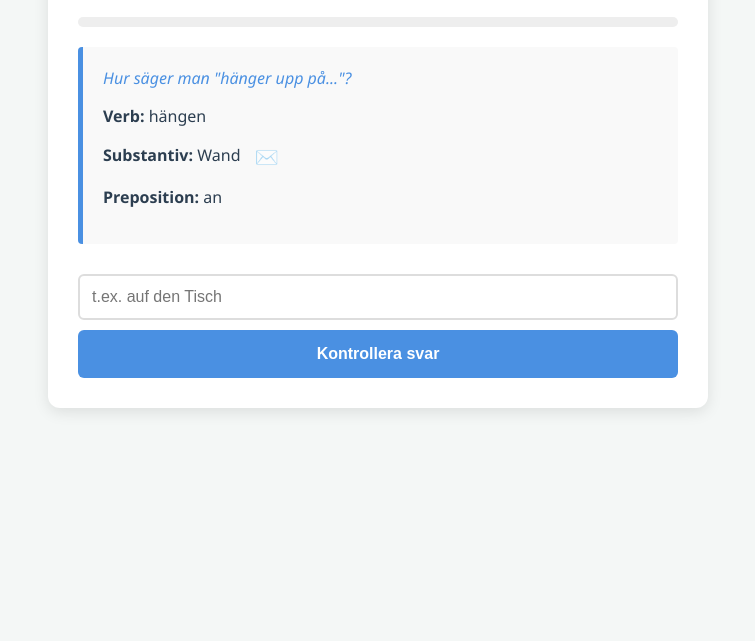
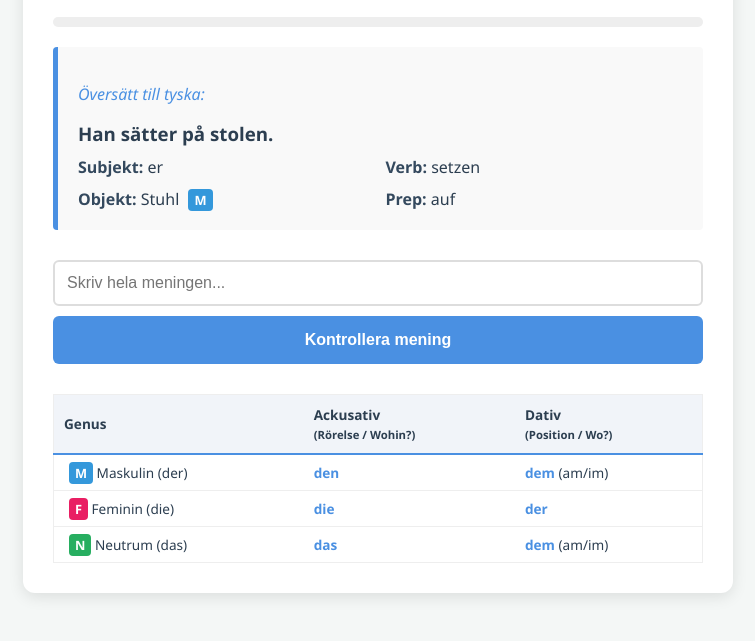
Before and after one commit to gredemo/v-xelprepositioner_m-bler, a plain HTML site: page index.html in a window 1280 px wide. Shown: the part 159-800 px from the top of the page, without its empty margins (262-1017 px from the left). Drawn offline with Linux system fonts and the light colour scheme.

Commit message:
Lagt till grammatiktabell

```diff
--- a/index.html
+++ b/index.html
@@ -3,97 +3,165 @@
 <head>
     <meta charset="UTF-8">
     <meta name="viewport" content="width=device-width, initial-scale=1.0">
-    <title>Tyska Växelprepositioner</title>
+    <title>Tyska Meningar - Växelprepositioner</title>
     <style>
         :root { --primary: #4a90e2; --success: #2ecc71; --error: #e74c3c; --bg: #f4f7f6; --text: #2c3e50; }
         body { font-family: 'Segoe UI', sans-serif; background-color: var(--bg); color: var(--text); display: flex; justify-content: center; padding: 20px; }
-        .container { background: white; padding: 30px; border-radius: 12px; box-shadow: 0 4px 15px rgba(0,0,0,0.1); max-width: 600px; width: 100%; }
+        .container { background: white; padding: 30px; border-radius: 12px; box-shadow: 0 4px 15px rgba(0,0,0,0.1); max-width: 650px; width: 100%; }
         h1 { text-align: center; color: var(--primary); margin-bottom: 5px; }
         .sub-header { text-align: center; font-size: 0.9rem; margin-bottom: 20px; color: #7f8c8d; }
+
         .progress-container { background: #eee; border-radius: 10px; height: 10px; margin: 20px 0; overflow: hidden; }
         #progress-bar { background: var(--success); width: 0%; height: 100%; transition: width 0.3s; }
-        .task-card { background: #f9f9f9; border-left: 5px solid var(--primary); padding: 20px; margin: 20px 0; border-radius: 4px; position: relative; }
-        .hint-icon { cursor: pointer; font-size: 1.2rem; margin-left: 10px; vertical-align: middle; opacity: 0.6; }
+
+        .task-card { background: #f9f9f9; border-left: 5px solid var(--primary); padding: 20px; margin: 20px 0; border-radius: 4px; }
+        .genus-tag { padding: 2px 6px; border-radius: 4px; font-size: 0.8rem; font-weight: bold; margin-left: 5px; color: white; }
+        .m { background: #3498db; } .f { background: #e91e63; } .n { background: #27ae60; }
+
         input[type="text"] { width: 100%; padding: 12px; margin: 10px 0; border: 2px solid #ddd; border-radius: 6px; font-size: 16px; box-sizing: border-box; }
         button { width: 100%; padding: 15px; background: var(--primary); color: white; border: none; border-radius: 6px; cursor: pointer; font-size: 16px; font-weight: bold; }
+
         .feedback { margin-top: 15px; padding: 15px; border-radius: 6px; display: none; text-align: center; font-weight: bold; }
-        .instruction-text { font-style: italic; color: var(--primary); margin-bottom: 10px; display: block; }
+        .info-grid { display: grid; grid-template-columns: 1fr 1fr; gap: 10px; margin-top: 10px; }
+        .label { font-weight: bold; color: #34495e; }
+
+        /* Grammatik-tabell */
+        .grammar-table { width: 100%; margin-top: 30px; border-collapse: collapse; font-size: 0.85rem; background: #fff; border: 1px solid #eee; }
+        .grammar-table th { background: #f1f4f9; padding: 10px; text-align: left; border-bottom: 2px solid var(--primary); }
+        .grammar-table td { padding: 8px 10px; border-bottom: 1px solid #eee; }
+        .case-label { font-weight: bold; color: var(--primary); }
     </style>
 </head>
 <body>
 
 <div class="container">
-    <h1>🇩🇪 Wechselpräpositionen</h1>
-    <p class="sub-header">Träna på rätt kasus och artikel</p>
+    <h1>🇩🇪 Satzbau-Trainer</h1>
+    <p class="sub-header">Bygg hela meningen med rätt böjning och kasus</p>
 
     <div class="progress-container"><div id="progress-bar"></div></div>
 
     <div id="quiz-area">
         <div class="task-card">
-            <span class="instruction-text" id="quest-text">Hur säger man...</span>
-            <p><strong>Verb:</strong> <span id="verb-display">-</span></p>
-            <p><strong>Substantiv:</strong> <span id="noun-display">-</span> <span class="hint-icon" onclick="showHint()">✉️</span></p>
-            <p><strong>Preposition:</strong> <span id="prep-display">-</span></p>
+            <p style="font-style: italic; color: var(--primary);">Översätt till tyska:</p>
+            <h3 id="quest-text" style="margin: 10px 0;">Laddar...</h3>
+
+            <div class="info-grid">
+                <div><span class="label">Subjekt:</span> <span id="subj-display">-</span></div>
+                <div><span class="label">Verb:</span> <span id="verb-display">-</span></div>
+                <div><span class="label">Objekt:</span> <span id="noun-display">-</span> <span id="genus-display"></span></div>
+                <div><span class="label">Prep:</span> <span id="prep-display">-</span></div>
+            </div>
         </div>
 
-        <input type="text" id="user-answer" placeholder="t.ex. auf den Tisch" autocomplete="off">
-        <button id="submit-btn" onclick="checkAnswer()">Kontrollera svar</button>
+        <input type="text" id="user-answer" placeholder="Skriv hela meningen..." autocomplete="off">
+        <button onclick="checkAnswer()">Kontrollera mening</button>
         <div id="feedback" class="feedback"></div>
     </div>
+
+    <table class="grammar-table">
+        <thead>
+            <tr>
+                <th>Genus</th>
+                <th>Ackusativ <br><small>(Rörelse / Wohin?)</small></th>
+                <th>Dativ <br><small>(Position / Wo?)</small></th>
+            </tr>
+        </thead>
+        <tbody>
+            <tr>
+                <td><span class="genus-tag m">M</span> Maskulin (der)</td>
+                <td><span class="case-label">den</span></td>
+                <td><span class="case-label">dem</span> (am/im)</td>
+            </tr>
+            <tr>
+                <td><span class="genus-tag f">F</span> Feminin (die)</td>
+                <td><span class="case-label">die</span></td>
+                <td><span class="case-label">der</span></td>
+            </tr>
+            <tr>
+                <td><span class="genus-tag n">N</span> Neutrum (das)</td>
+                <td><span class="case-label">das</span></td>
+                <td><span class="case-label">dem</span> (am/im)</td>
+            </tr>
+        </tbody>
+    </table>
 </div>
 
 <script>
-    // Logiska kombinationer för att undvika "hänga upp ett skrivbord"
+    const pronouns = [
+        { de: "ich", ending: "e", sv: "Jag" },
+        { de: "du", ending: "st", sv: "Du" },
+        { de: "er", ending: "t", sv: "Han" },
+        { de: "wir", ending: "en", sv: "Vi" },
+        { de: "ihr", ending: "t", sv: "Ni" }
+    ];
+
     const scenarios = [
-        { v: "stellen", v_sv: "ställer", prep: "auf", n: "Schreibtisch", g: "m", c: "A" },
-        { v: "stehen", v_sv: "står", prep: "auf", n: "Teppich", g: "m", c: "D" },
-        { v: "legen", v_sv: "lägger", prep: "på", prep_de: "auf", n: "Bett", g: "n", c: "A" },
-        { v: "liegen", v_sv: "ligger", prep: "på", prep_de: "auf", n: "Sofa", g: "n", c: "D" },
-        { v: "hängen", v_sv: "hänger upp", prep: "på", prep_de: "an", n: "Wand", g: "f", c: "A" }, // Wand tillagd för logik
-        { v: "hängen", v_sv: "hänger (är på)", prep: "på", prep_de: "an", n: "Bild", g: "n", c: "D" },
-        { v: "setzen", v_sv: "sätter (sig)", prep: "på", prep_de: "auf", n: "Stuhl", g: "m", c: "A" },
-        { v: "sitzen", v_sv: "sitter", prep: "på", prep_de: "Sessel", g: "m", c: "D", prep_de: "in" },
-        { v: "stellen", v_sv: "ställer", prep: "i", prep_de: "in", n: "Schrank", g: "m", c: "A" },
-        { v: "stehen", v_sv: "står", prep: "i", prep_de: "in", n: "Regal", g: "n", c: "D" },
-        { v: "legen", v_sv: "lägger", prep: "på", prep_de: "auf", n: "Kommode", g: "f", c: "A" },
-        { v: "sein", v_sv: "är", prep: "under", prep_de: "unter", n: "Tisch", g: "m", c: "D" },
-        { v: "stellen", v_sv: "ställer", prep: "bredvid", prep_de: "neben", n: "Fernseher", g: "m", c: "A" },
-        { v: "liegen", v_sv: "ligger", prep: "på", prep_de: "auf", n: "Kissen", g: "n", c: "D" }
+        { v: "stell", inf: "stellen", prep: "auf", n: "Tisch", g: "m", c: "A", sv: "ställer på bordet" },
+        { v: "leg", inf: "legen", prep: "in", n: "Bett", g: "n", c: "A", sv: "lägger i sängen" },
+        { v: "häng", inf: "hängen", prep: "an", n: "Wand", g: "f", c: "A", sv: "hänger på väggen" },
+        { v: "setz", inf: "setzen", prep: "auf", n: "Stuhl", g: "m", c: "A", sv: "sätter på stolen" },
+        { v: "lieg", inf: "liegen", prep_de: "auf", n: "Sofa", g: "n", c: "D", sv: "ligger på soffan" },
+        { v: "steh", inf: "stehen", prep_de: "in", n: "Regal", g: "n", c: "D", sv: "står i hyllan" },
+        { v: "sitz", inf: "sitzen", prep_de: "in", n: "Sessel", g: "m", c: "D", sv: "sitter i fåtöljen" },
+        { v: "stell", inf: "stellen", prep: "neben", n: "Schrank", g: "m", c: "A", sv: "ställer bredvid skåpet" },
+        { v: "steh", inf: "stehen", prep_de: "vor", n: "Kommode", g: "f", c: "D", sv: "står framför kommoden" },
+        { v: "leg", inf: "legen", prep: "på", prep_de: "auf", n: "Teppich", g: "m", c: "A", sv: "lägger på mattan" }
     ];
 
     let current = {};
     let score = 0;
 
     function init() {
-        current = scenarios[Math.floor(Math.random() * scenarios.length)];
-        document.getElementById('quest-text').innerText = `Hur säger man "${current.v_sv} ${current.prep}..."?`;
-        document.getElementById('verb-display').innerText = current.v;
-        document.getElementById('noun-display').innerText = current.n;
-        document.getElementById('prep-display').innerText = current.prep_de;
+        const sc = scenarios[Math.floor(Math.random() * scenarios.length)];
+        const pr = pronouns[Math.floor(Math.random() * pronouns.length)];
+
+        let conjugatedVerb = sc.v + pr.ending;
+        if (sc.v === "setz" && pr.de === "du") conjugatedVerb = "setzt";
+        if (sc.v === "setz" && (pr.de === "er" || pr.de === "ihr")) conjugatedVerb = "setzt";
+
+        let art = (sc.c === "A") ?
+            ((sc.g === "m") ? "den" : (sc.g === "f") ? "die" : "das") :
+            ((sc.g === "m" || sc.g === "n") ? "dem" : "der");
+
+        const prep = sc.prep_de || sc.prep;
+
+        current = {
+            fullAnswer: `${pr.de} ${conjugatedVerb} ${prep} ${art} ${sc.n}`.toLowerCase(),
+            swedish: `${pr.sv} ${sc.sv}.`,
+            case: sc.c,
+            genus: sc.g,
+            inf: sc.inf,
+            subj: pr.de,
+            noun: sc.n,
+            prep: prep
+        };
+
+        document.getElementById('quest-text').innerText = current.swedish;
+        document.getElementById('subj-display').innerText = current.subj;
+        document.getElementById('verb-display').innerText = current.inf;
+        document.getElementById('noun-display').innerText = current.noun;
+
+        const gTag = document.getElementById('genus-display');
+        gTag.innerText = current.genus.toUpperCase();
+        gTag.className = 'genus-tag ' + current.genus;
+
+        document.getElementById('prep-display').innerText = current.prep;
         document.getElementById('user-answer').value = "";
         document.getElementById('feedback').style.display = "none";
     }
 
     function checkAnswer() {
-        const user = document.getElementById('user-answer').value.trim().toLowerCase();
-        let art = "";
-        if (current.c === "A") {
-            art = (current.g === "m") ? "den" : (current.g === "f") ? "die" : "das";
-        } else {
-            art = (current.g === "m" || current.g === "n") ? "dem" : "der";
-        }
-
-        const correct = `${current.prep_de} ${art} ${current.n}`.toLowerCase();
+        const user = document.getElementById('user-answer').value.trim().toLowerCase().replace(/[.!?]$/, "");
         const feedback = document.getElementById('feedback');
 
-        if (user === correct) {
-            feedback.innerHTML = "✅ Snyggt! Rätt svar.";
+        if (user === current.fullAnswer) {
+            feedback.innerHTML = `✅ Rätt! <br><small>${current.fullAnswer}</small>`;
             feedback.style.background = "#d4edda";
             score++;
             updateProgress();
-            setTimeout(init, 1500);
+            setTimeout(init, 2000);
         } else {
-            feedback.innerHTML = `❌ Fel. Rätt svar: <b>${correct}</b><br>(Tips: ${current.c === 'A' ? 'Ackusativ' : 'Dativ'} efter '${current.v}')`;
+            feedback.innerHTML = `❌ Fel. <br>Rätt: <b>${current.fullAnswer}</b>`;
             feedback.style.background = "#f8d7da";
         }
         feedback.style.display = "block";
@@ -101,15 +169,14 @@
 
     function updateProgress() {
         document.getElementById('progress-bar').style.width = (score * 10) + "%";
-        if(score >= 10) alert("Bra jobbat! Du har klarat 10 poäng.");
     }
 
-    function showHint() {
-        alert(`Genus för ${current.n} är ${current.g === 'm' ? 'maskulinum (der)' : current.g === 'f' ? 'femininum (die)' : 'neutrum (das)'}.`);
-    }
+    // Lyssna på Enter-tangenten
+    document.getElementById("user-answer").addEventListener("keyup", function(event) {
+        if (event.key === "Enter") checkAnswer();
+    });
 
     window.onload = init;
 </script>
-
 </body>
 </html>
```
